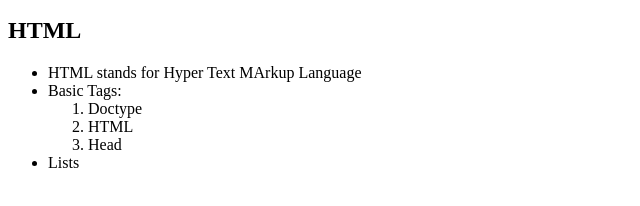
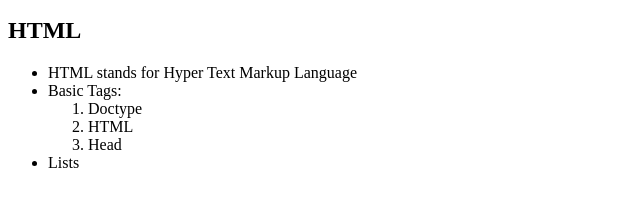
Before and after one commit to Braydon20/Braydon20.github.io, a plain HTML site: page lesson1.html in a window 1280 px wide. Shown: the part 202-408 px from the top of the page, 0-640 px from the left. Drawn offline with Linux system fonts and the light colour scheme.

Commit message:
editing lesson 1

```diff
--- a/lesson1.html
+++ b/lesson1.html
@@ -21,7 +21,7 @@
     <h2> HTML</h2>
 
     <ul>
-        <li> HTML stands for Hyper Text MArkup Language</li>
+        <li> HTML stands for Hyper Text Markup Language</li>
         <li> Basic Tags: <ol>
                 <li> Doctype </li>
                 <li> HTML</li>
```
